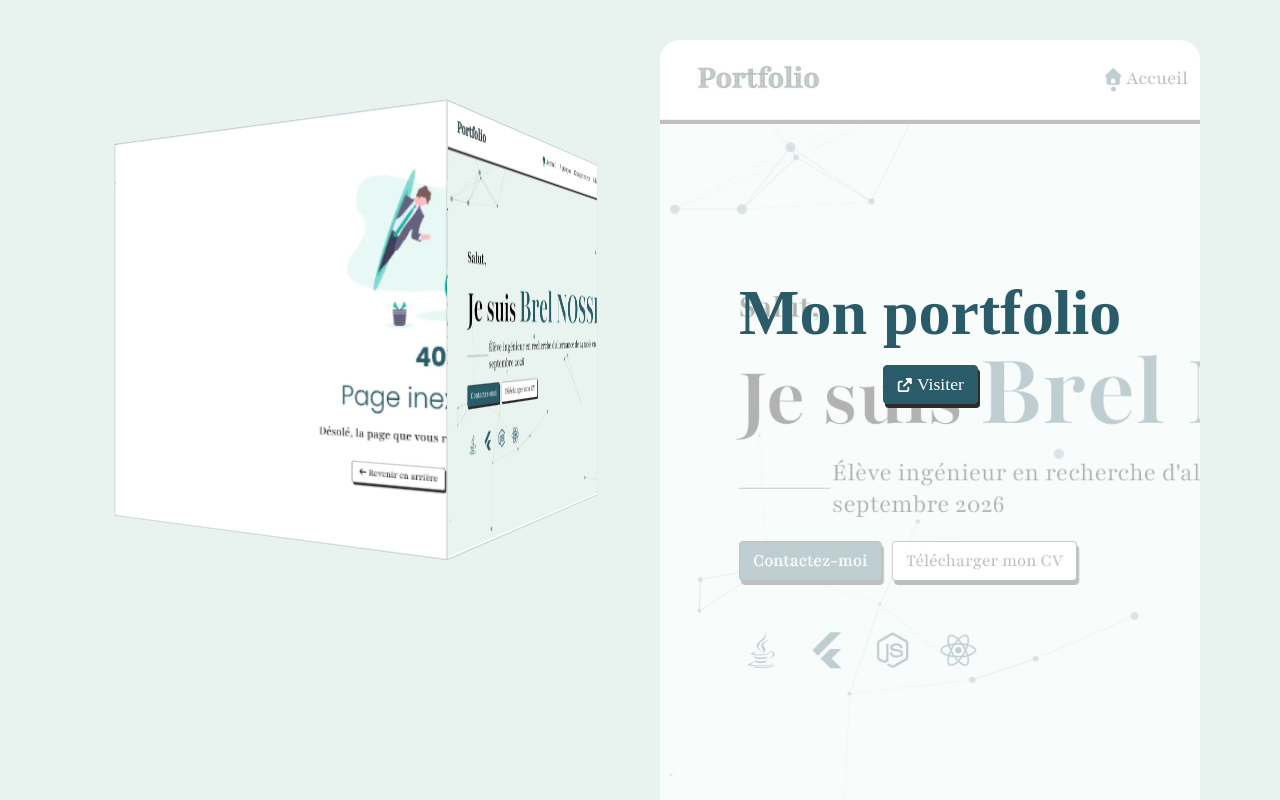
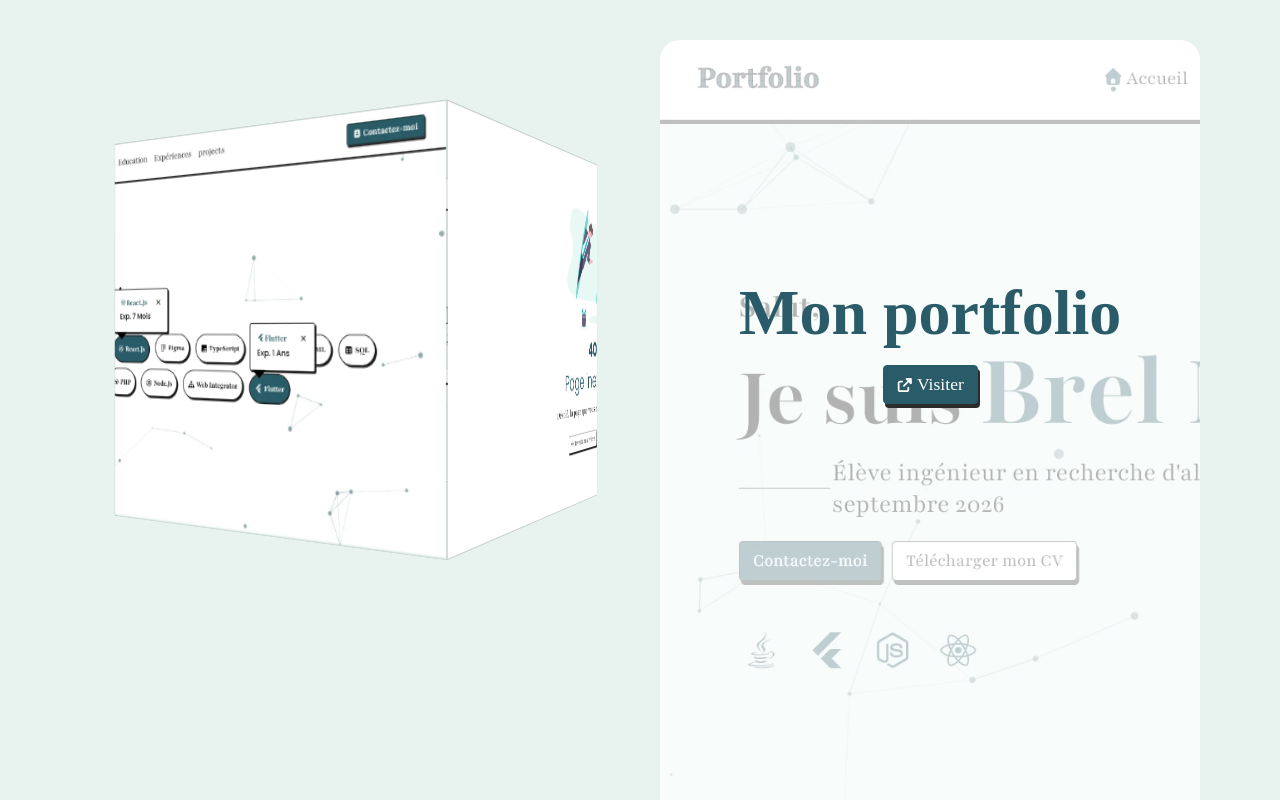
Before and after one commit to brelnosse/portofolio, a React (Create React App) app: page / in a window 1280 px wide. Shown: the part 4700-5500 px from the top of the page. Built offline with nearby package versions, Linux system fonts and the light colour scheme; a web font is replaced by a local one.

Commit message:
improve the mobile project back visibility

```diff
--- a/src/data/projects.ts
+++ b/src/data/projects.ts
@@ -230,6 +230,31 @@ export const projects:ProjectProps[] = [
         ]
     },
     {
+        title: 'noteApp',
+        color: '#ff0051',
+        type: 'mobile',
+        imgUrl: [
+            require('../assets/images/noteAppFront.webp'),
+            require('../assets/images/noteAppBack.webp'),
+            require('../assets/images/noteAppRight.webp'),
+            require('../assets/images/noteAppLeft.webp'),
+        ],
+        description: "10 écrans pour une application web de commande de pizzas",
+        features: [
+            'Optimisation du parcours de commande (UX)',
+            'Mise en valeur visuelle des produits',
+            'Design de l\'interface du panier',
+        ],
+        url: 'https://expo.dev/accounts/brel/projects/noteApp/builds/aceb2bbc-31d6-4b33-b532-9fb6309631cb',
+        githubUrl: 'https://github.com/brelnosse/noteApp',
+        skills: [
+            {
+                icon: faFigma,
+                text: 'Figma'
+            }
+        ]
+    },
+    {
         title: 'ArchiveX',
         color: '#ff0051',
         type: 'desktop',
```
Also changed, not shown: src/assets/images/noteAppBack.webp.
